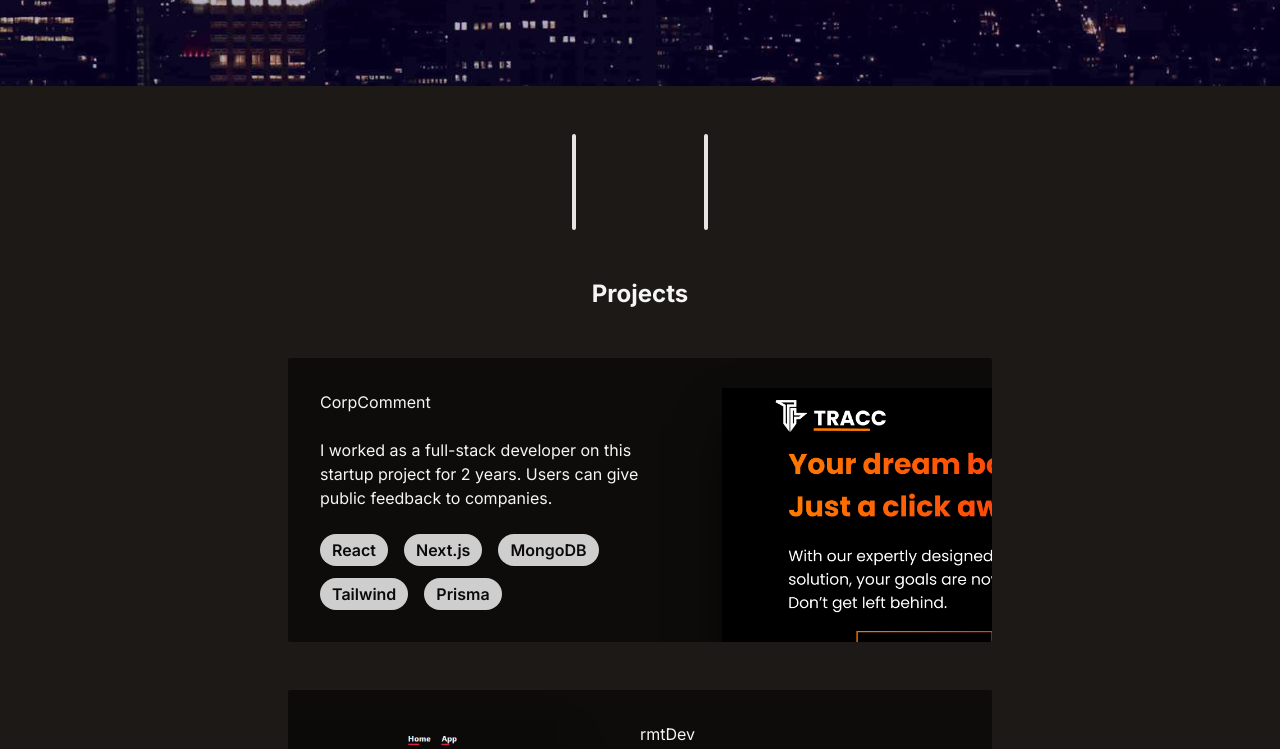
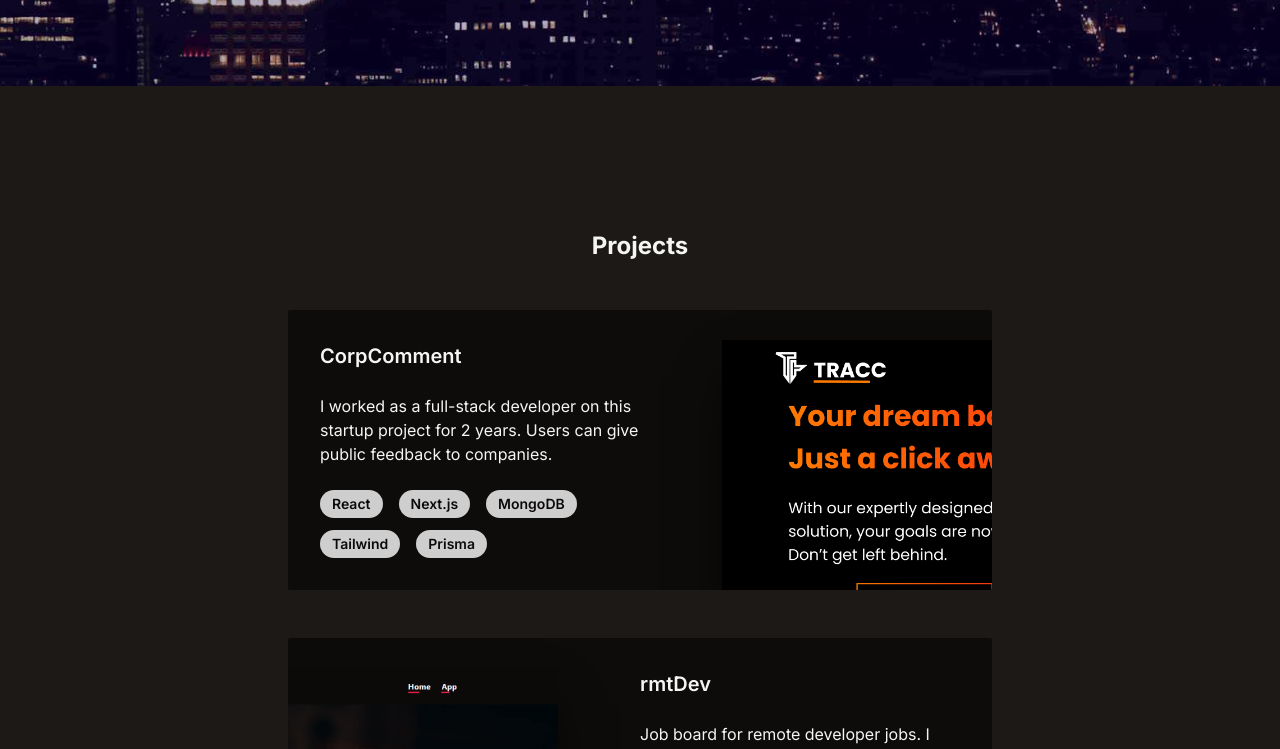
Before and after one commit to msuhaib01/m-suhaib-portfolio, a Next.js app: page / in a window 1280 px wide. Shown: the part 1500-2249 px from the top of the page. Built offline with nearby package versions, Linux system fonts and the light colour scheme.

Commit message:
added keys

```diff
--- a/src/app/page.tsx
+++ b/src/app/page.tsx
@@ -9,7 +9,6 @@ export default function Home() {
       <Intro />
       <SectionDivider />
       <About />
-      <SectionDivider id={"projects"} />
       <Projects />
     </main>
   );
--- a/src/components/main/projects.tsx
+++ b/src/components/main/projects.tsx
@@ -4,19 +4,25 @@ import { projectsData } from "@/lib/data";
 import Image from "next/image";
 export default function Projects() {
   return (
-    <section className="max-w-[48rem] flex flex-col">
-      <h2 className="font-bold text-2xl text-center mb-4">Projects</h2>
+    <section id={"projects"} className="max-w-[48rem] flex flex-col">
+      <h2 className="font-bold text-2xl text-center mb-4 mt-24">Projects</h2>
       <div className="flex flex-col gap-12 p-8">
         {projectsData.map((project, index) => (
-          <section className="group hover:scale-105 hover:bg-[#3b3b3b7c] transition overflow-hidden relative flex flex-col sm:items-start even:sm:items-end items-center rounded-sm bg-black/[0.5] p-8">
+          <section
+            key={project.title}
+            className="group hover:scale-105 hover:bg-[#3b3b3b7c] transition overflow-hidden relative flex flex-col sm:items-start even:sm:items-end items-center rounded-sm bg-black/[0.5] p-8"
+          >
             <div className="sm:w-1/2 flex flex-col gap-6">
               <div className="flex flex-col gap-6">
-                <h3>{project.title}</h3>
+                <h3 className="text-xl font-semibold">{project.title}</h3>
                 <p>{project.description}</p>
               </div>
               <div className="flex flex-row flex-wrap gap-x-4 gap-y-3">
                 {project.tags.map((tag, index) => (
-                  <div className="text-stone-950 font-semibold bg-white/[0.8] py-1 px-3 flex justify-center items-center rounded-full ">
+                  <div
+                    key={tag}
+                    className="text-stone-950 font-semibold bg-white/[0.8] py-1 px-3 text-sm flex justify-center items-center rounded-full "
+                  >
                     {tag}
                   </div>
                 ))}
```
